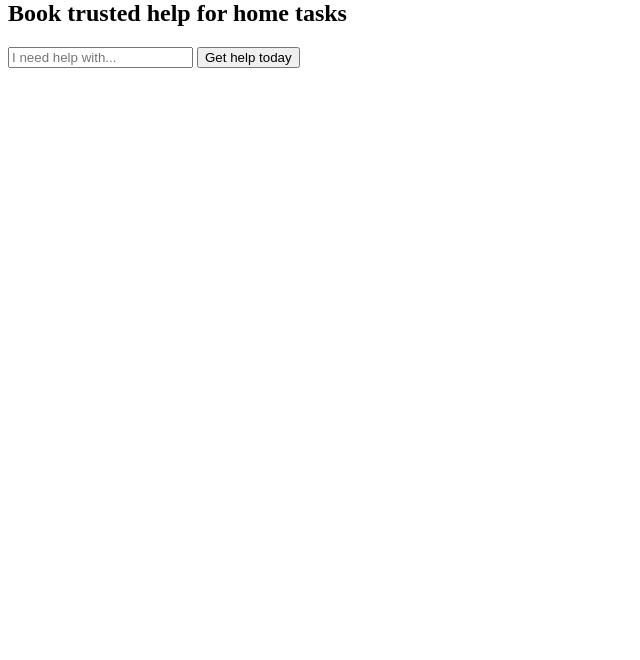
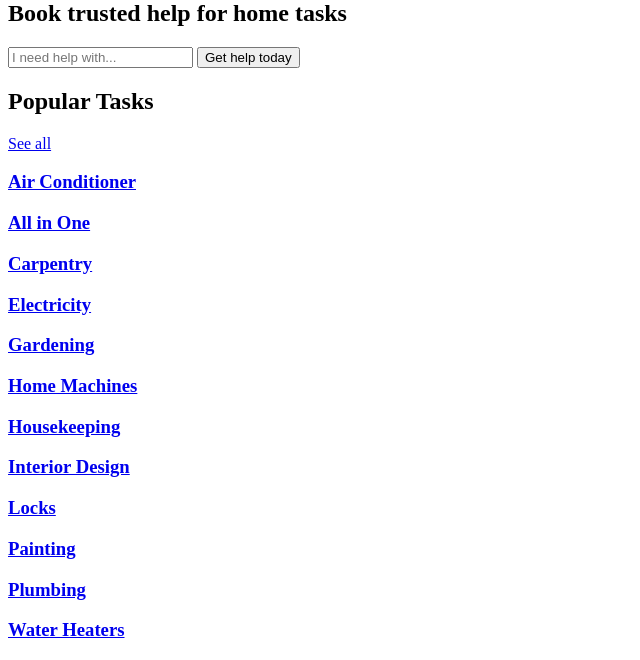
Before and after one commit to Codes-Sipers/Servana, a Python web app: template templates/index.html in a window 1280 px wide. Shown: the part 402-1062 px from the top of the page, without its empty margins (0-640 px from the left). Before the commit the page ends 470 px from the top, so only its background shows below. Run offline with Jinja, Linux system fonts and the light colour scheme; the template is opened without the code that fills it, so the values that code supplies are empty.

Commit message:
add section with popular tasks

```diff
--- a/templates/index.html
+++ b/templates/index.html
@@ -29,6 +29,92 @@
                 </div>
             </div>
      </section>
+
+     <section class="popular-tasks">
+        <div class="container">
+            <div class="popular-tasks-header">
+                <h2>Popular Tasks</h2>
+                <a href="#" class="see-all">See all</a>
+            </div>
+            <div class="task-slider">
+                <div class="task-grid">
+                    <div class="task-item">
+                        <a href="#air-conditioner">
+                            <i class="fas fa-fan"></i>
+                            <h3>Air Conditioner</h3>
+                        </a>
+                    </div>
+                    <div class="task-item">
+                    <a href="#all-in-one">
+                        <i class="fas fa-tasks"></i>
+                        <h3>All in One</h3>
+                    </a>
+                    </div>
+                    <div class="task-item">
+                        <a href="#carpentry">
+                            <i class="fas fa-hammer"></i>
+                            <h3>Carpentry</h3>
+                        </a>
+                    </div>
+                    <div class="task-item">
+                    <a href="#electricity">
+                        <i class="fas fa-bolt"></i>
+                        <h3>Electricity</h3>
+                    </a>
+                    </div>
+                    <div class="task-item">
+                        <a href="#gardening">
+                            <i class="fas fa-seedling"></i>
+                            <h3>Gardening</h3>
+                        </a>
+                    </div>
+                    <div class="task-item">
+                        <a href="#home-machines">
+                            <i class="fas fa-blender"></i>
+                            <h3>Home Machines</h3>
+                        </a>
+                    </div>
+                    <div class="task-item">
+                    <a href="#housekeeping">
+                        <i class="fas fa-broom"></i>
+                        <h3>Housekeeping</h3>
+                    </a>
+                    </div>
+                    <div class="task-item">
+                    <a href="#interior-design">
+                        <i class="fas fa-couch"></i>
+                        <h3>Interior Design</h3>
+                    </a>
+                    </div>
+                    <div class="task-item">
+                        <a href="#locks">
+                            <i class="fas fa-lock"></i>
+                            <h3>Locks</h3>
+                        </a>
+                    </div>
+                    <div class="task-item">
+                        <a href="#painting">
+                            <i class="fas fa-paint-roller"></i>
+                            <h3>Painting</h3>
+                        </a>
+                    </div>
+                    <div class="task-item">
+                        <a href="#plumbing">
+                            <i class="fas fa-wrench"></i>
+                            <h3>Plumbing</h3>
+                        </a>
+                    </div>
+                    <div class="task-item">
+                        <a href="#water-heaters">
+                            <i class="fas fa-hot-tub"></i>
+                            <h3>Water Heaters</h3>
+                        </a>
+                    </div>
+                </div>
+            </div>
+        </div>
+    </section>
+
     </main>
 
 </body>
```
